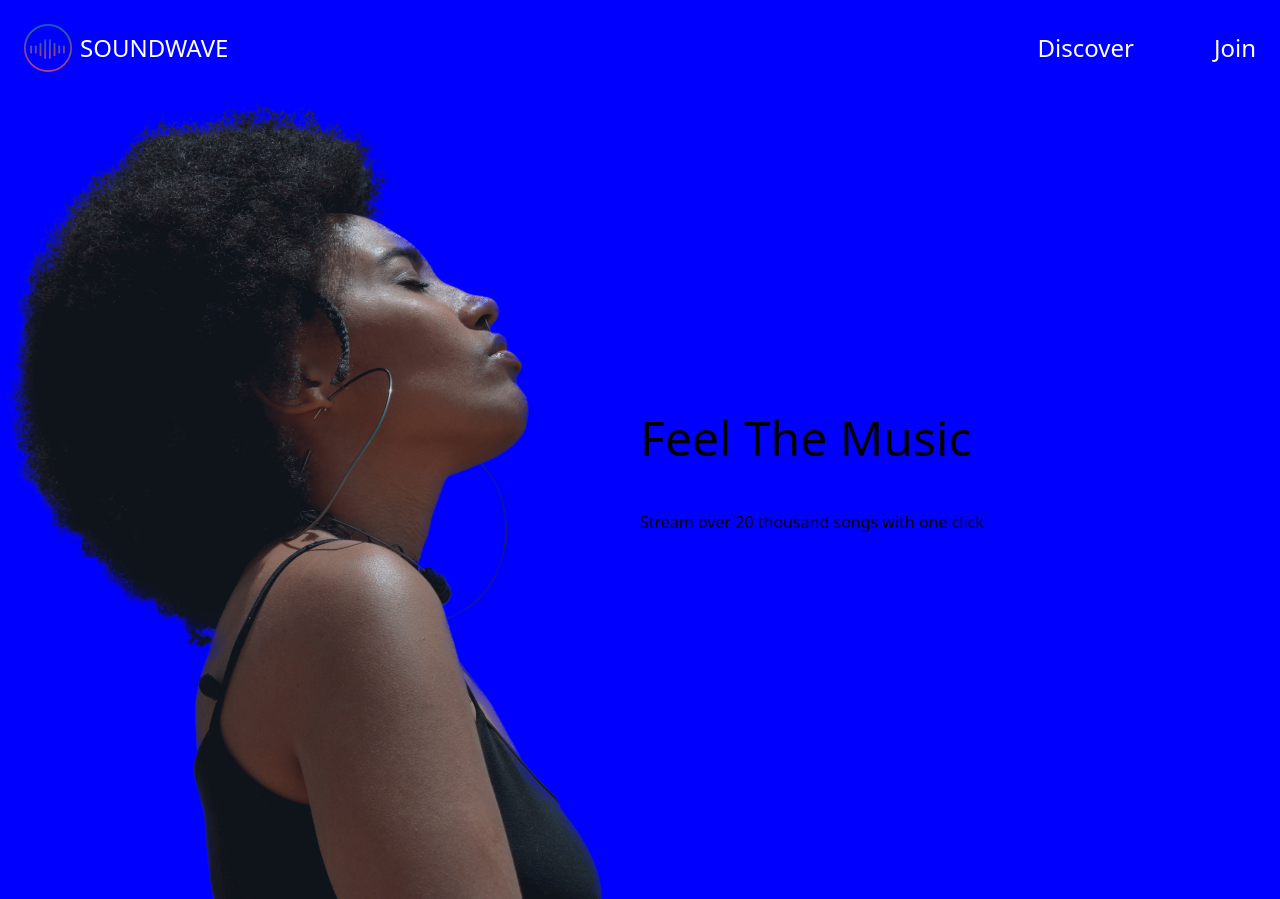
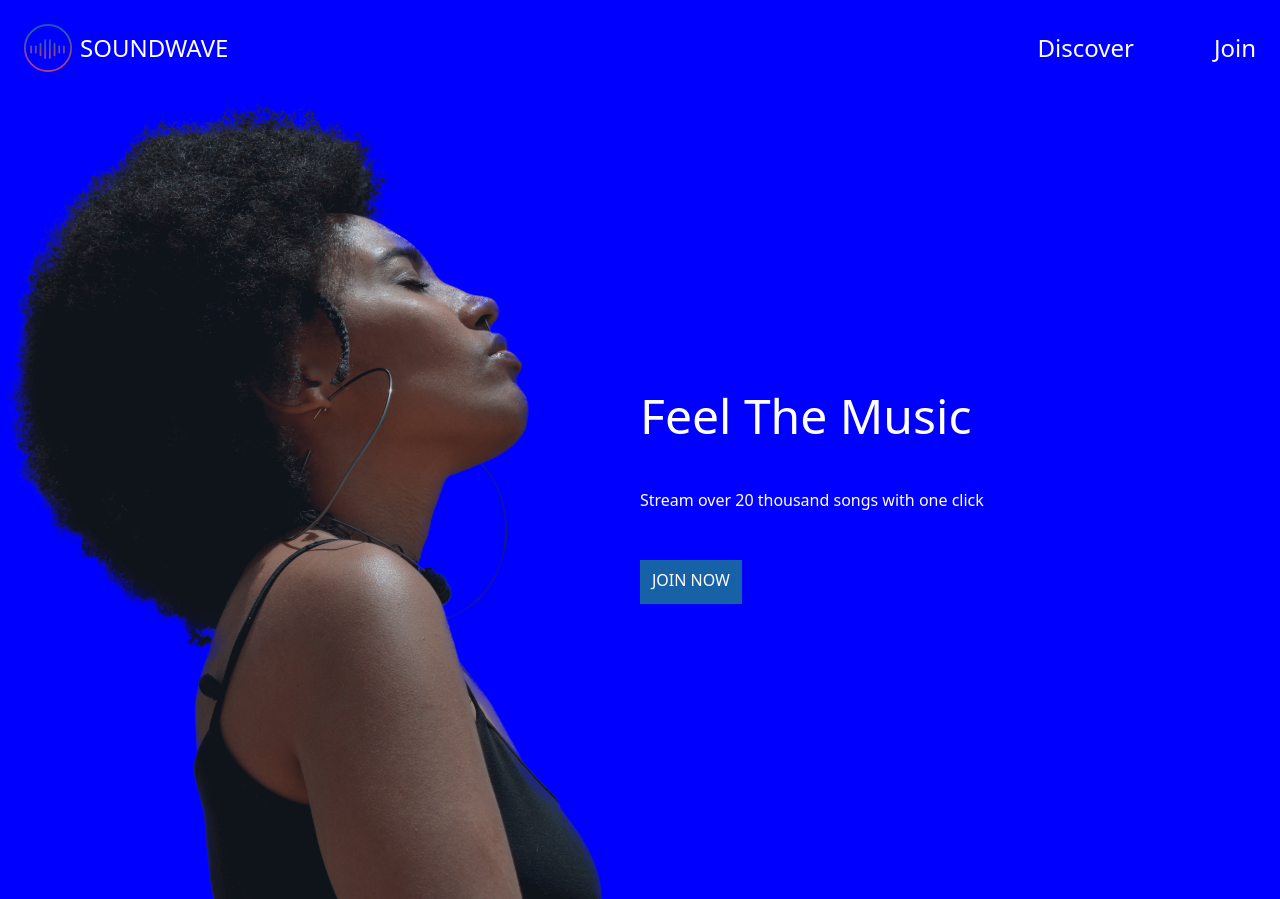
Before and after one commit to Oluwa-bunmi/SoundWave, a React (Create React App) app: page / in a window 1280 px wide. Built offline with nearby package versions, Linux system fonts and the light colour scheme.

Commit message:
herosection in progress

```diff
--- a/src/components/HeroSection/HeroSection.jsx
+++ b/src/components/HeroSection/HeroSection.jsx
@@ -13,13 +13,17 @@ const HeroSection = () => {
             <img src={images.girl} alt="" />
           </div>
           <div className="flex flex-col space-y-12 md:w-1/2">
-            <h1 className="max-w-md text-center text-4xl md:text-left md:text-5xl">
+            <h1 className="max-w-md text-white text-center text-4xl md:text-left md:text-5xl">
               Feel The Music
             </h1>
-            <p className="max-w-sm text-center md:text-left">
+            <p className="max-w-sm text-white text-center md:text-left">
               Stream over 20 thousand songs with one click
             </p>
-            <Link to="/join"></Link>
+            <div className="flex justify-center md:justify-start">
+              <Link to="/join" className="text-white bg-pryblue p-3 pt-2">
+                JOIN NOW
+              </Link>
+            </div>
           </div>
         </div>
       </section>
```
